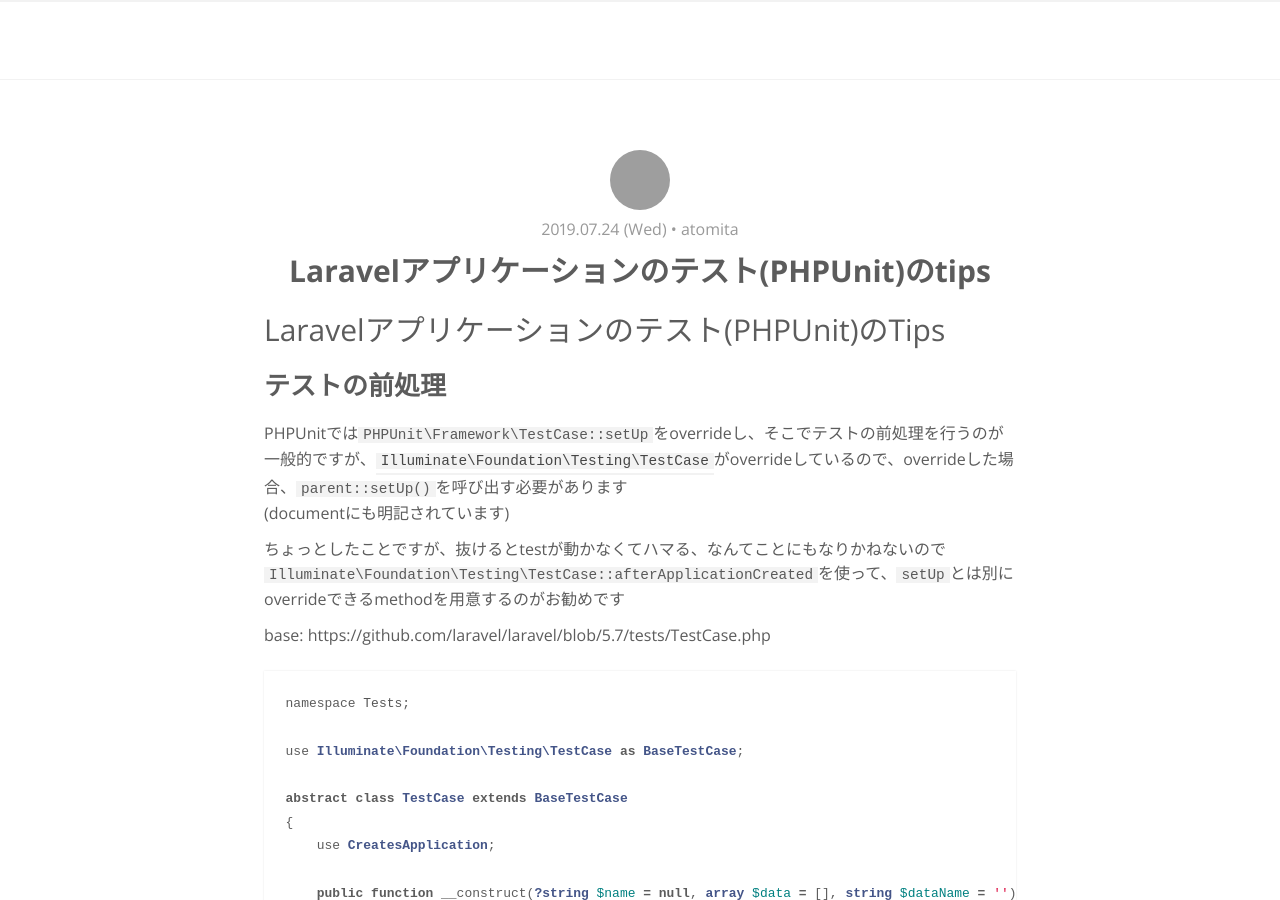
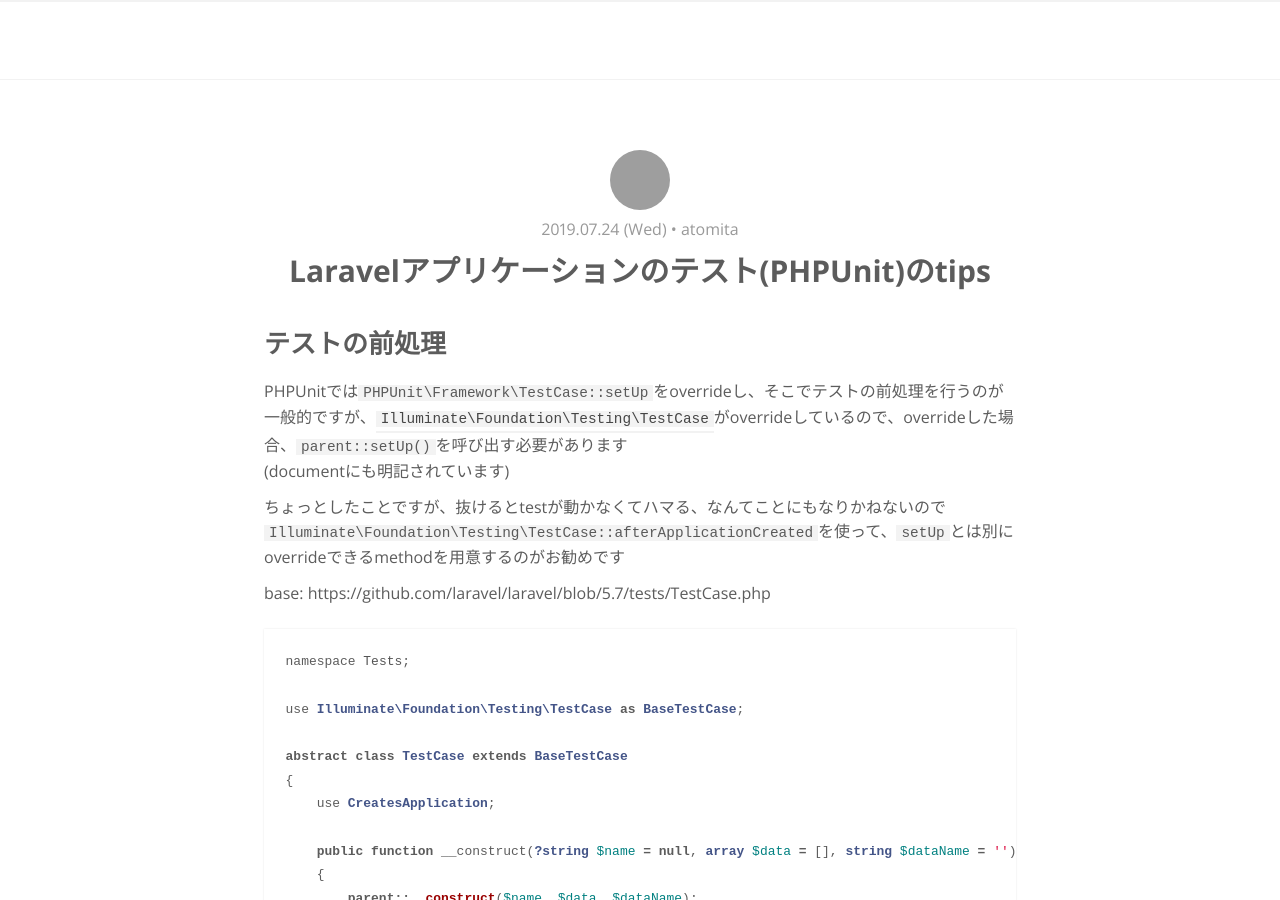
Before and after one commit to RyukyuInteractive/tech.ryukyu-i.co.jp, a Jekyll site: the page built from _posts/2019-07-24-tips-for-testing-laravel-application.md, in a window 1280 px wide and 900 px high. Built offline with Jekyll 4.4.1, drawn with Linux system fonts in a browser that asks for light colours; a script that is not in the unit is left out; comment, search, counter and statistics services are not loaded; grey boxes are pictures that could not be loaded.

Commit message:
Update 2019-07-24-tips-for-testing-laravel-application.md

```diff
--- a/_posts/2019-07-24-tips-for-testing-laravel-application.md
+++ b/_posts/2019-07-24-tips-for-testing-laravel-application.md
@@ -6,8 +6,6 @@
 author: atomita
 typora-root-url: ..
 ---
-
-# Laravelアプリケーションのテスト(PHPUnit)のTips
 
 ## テストの前処理
 PHPUnitでは`PHPUnit\Framework\TestCase::setUp`をoverrideし、そこでテストの前処理を行うのが一般的ですが、[`Illuminate\Foundation\Testing\TestCase`](https://github.com/laravel/framework/blob/5.8/src/Illuminate/Foundation/Testing/TestCase.php)がoverrideしているので、overrideした場合、`parent::setUp()`を呼び出す必要があります
```
